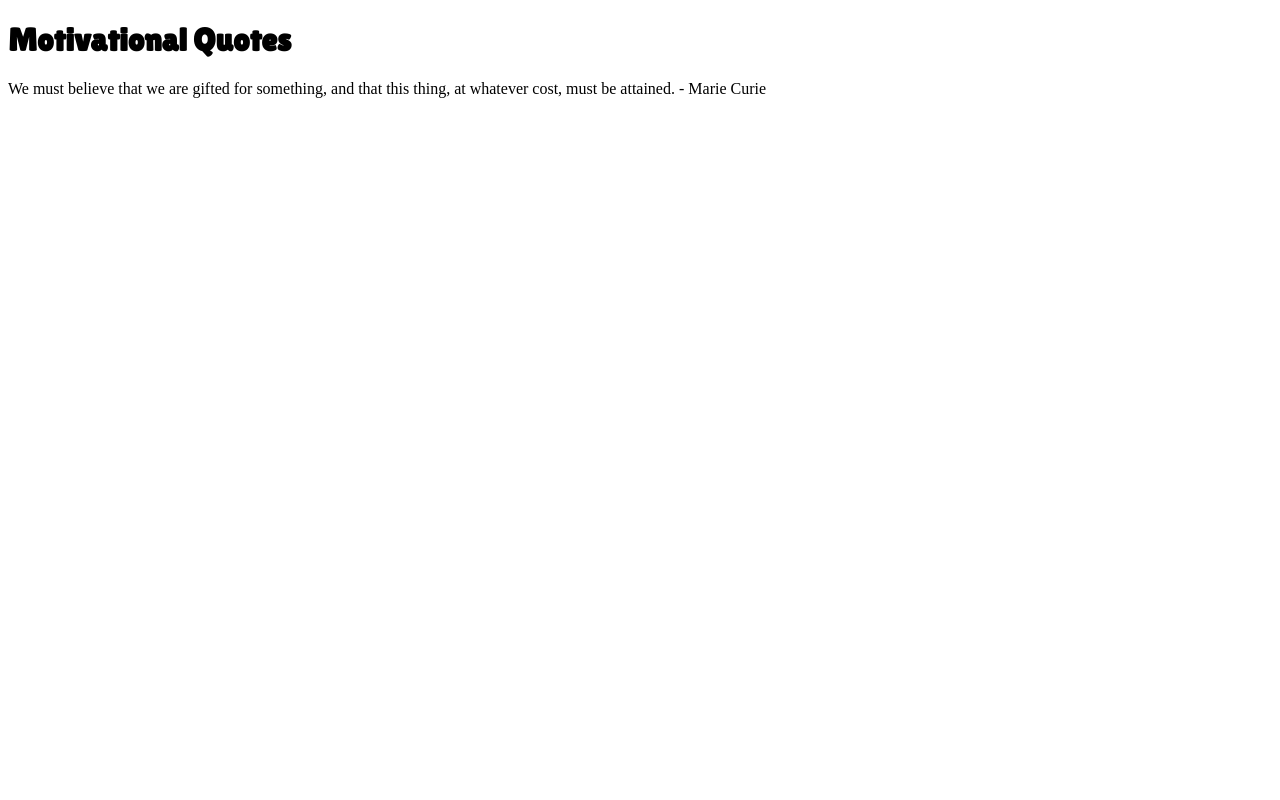
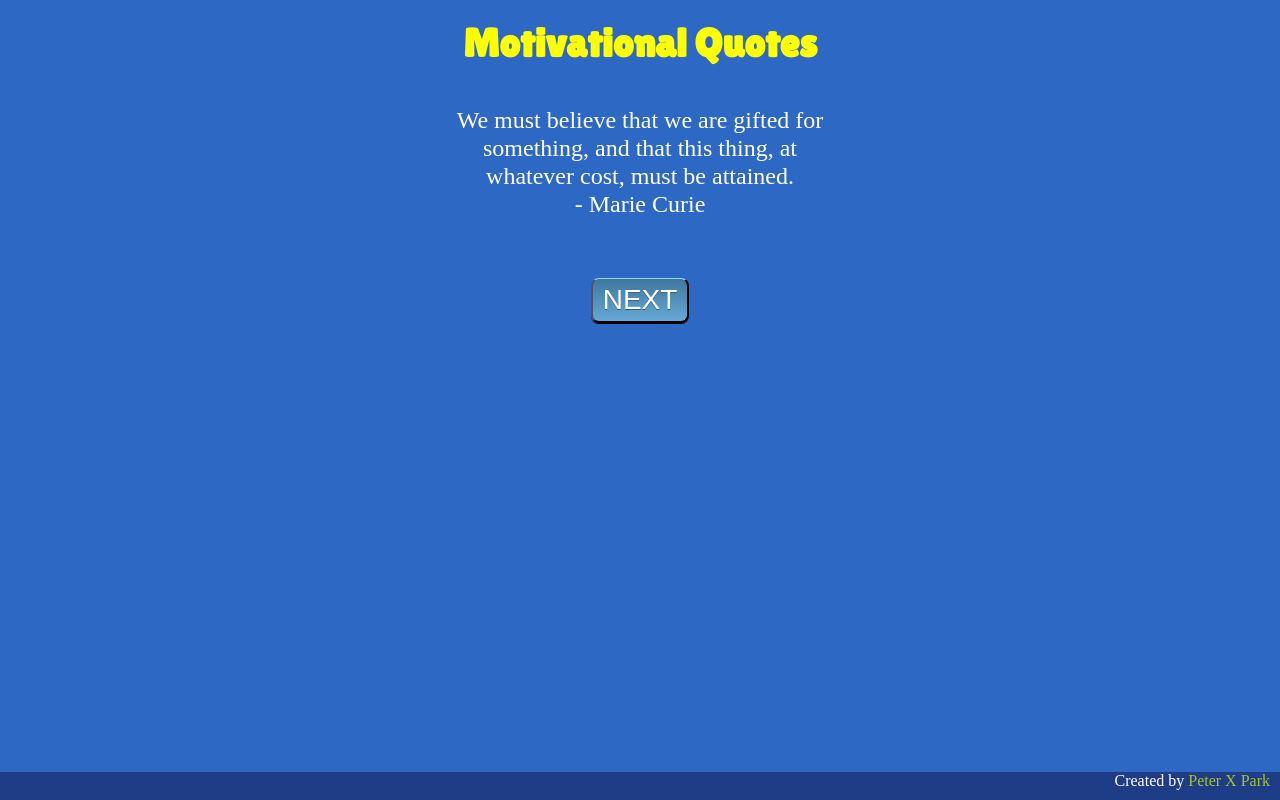
Before and after one commit to park305/quoteApp, a PHP site: page /index.php in a window 1280 px wide. Run offline with PHP 8.4, Linux system fonts and the light colour scheme.

Commit message:
design elements added

```diff
--- a/footer.php
+++ b/footer.php
@@ -0,0 +1,5 @@
+<div class="outerFooter">
+<div class="footer">Created by <a href="">Peter X Park</a></div>
+</div>
+</body>
+</html>
--- a/header.php
+++ b/header.php
@@ -3,7 +3,8 @@
   <head>
     <meta charset="utf-8">
     <link href='http://fonts.googleapis.com/css?family=Lilita+One' rel='stylesheet' type='text/css'>
+	<link rel="stylesheet" type="text/css" href="includes/quoteApp.css">
     <title>Inspiring Quotes v1</title>
   </head>
   <body>
-  	<h1 style="font-family: 'Lilita One', cursive;">Motivational Quotes</h1>
+  	<h1 class="siteTitle">Motivational Quotes</h1>
--- /dev/null
+++ b/includes/quoteApp.css
@@ -0,0 +1,95 @@
+body {
+	margin: 0;
+	background-color: #2d68c4;
+	color: white;
+
+}
+
+a {
+  text-decoration: none;
+
+	color: #a4c42d;
+}
+a:visited, a:hover {
+  text-decoration: underline;
+}
+
+div.quote {
+	display: block;
+	line-height: 28px;
+	margin: 0 auto;
+	max-width: 400px;
+	font-size: 24px;
+	text-align: center;
+}
+
+h1.siteTitle {
+	font-family: 'Lilita One', cursive;
+	width: 100%;
+	font-size: 40px;
+  	text-align: center;
+  	/*background-color: #c4992d;*/
+  	color: yellow;
+  	padding: 20px 0 20px;
+  	margin: 0 0 20px 0;
+  	/* border-bottom line color
+  	border-style: none none solid none;
+  	border-bottom-color: black;
+  	border-bottom-width: 1px;*/
+}
+
+
+div.outerFooter {
+	width:100%;
+	background-color: #1f3c86;
+	bottom: 0;
+	position:fixed;
+
+}
+
+div.footer {
+	color: white;
+	text-align: right;
+	padding-bottom: 10px;
+	padding-right: 10px;
+
+
+}
+
+div.nextButton {
+padding-top: 30px;
+margin-top: 30px;
+}
+
+button.nextBtn {
+   border-top: 1px solid #96d1f8;
+   background: #65a9d7;
+   background: -webkit-gradient(linear, left top, left bottom, from(#3e779d), to(#65a9d7));
+   background: -webkit-linear-gradient(top, #3e779d, #65a9d7);
+   background: -moz-linear-gradient(top, #3e779d, #65a9d7);
+   background: -ms-linear-gradient(top, #3e779d, #65a9d7);
+   background: -o-linear-gradient(top, #3e779d, #65a9d7);
+   padding: 5px 10px;
+   -webkit-border-radius: 8px;
+   -moz-border-radius: 8px;
+   border-radius: 8px;
+   -webkit-box-shadow: rgba(0,0,0,1) 0 1px 0;
+   -moz-box-shadow: rgba(0,0,0,1) 0 1px 0;
+   box-shadow: rgba(0,0,0,1) 0 1px 0;
+   text-shadow: rgba(0,0,0,.4) 0 1px 0;
+   color: white;
+	font-size: 28px;
+
+
+}
+
+
+button.nextBtn:hover {
+	  background: #3cb0fd;
+  background-image: -webkit-linear-gradient(top, #3cb0fd, #3498db);
+  background-image: -moz-linear-gradient(top, #3cb0fd, #3498db);
+  background-image: -ms-linear-gradient(top, #3cb0fd, #3498db);
+  background-image: -o-linear-gradient(top, #3cb0fd, #3498db);
+  background-image: linear-gradient(to bottom, #3cb0fd, #3498db);
+  text-decoration: none;
+}
--- a/index.php
+++ b/index.php
@@ -5,15 +5,17 @@
     $quotes2 = file("QuotesFromBrainyQuote.txt");
     $quotes = array_merge($quotes, $quotes2);
 
+print '<div class="quote">';
     $randNum = rand(0, count($quotes)-1);
     $pieces = explode(";", $quotes[$randNum]);
     $quote = $pieces[0];
     $author = $pieces[1];
     if(is_string($quote) AND is_string($author))
-       print $pieces[0] . " - " . $pieces[1];
+       print $pieces[0] . "<br /> - " . $pieces[1];
      else
       print "Error";
 
-    ?>
-  </body>
-</html>
+
+    echo '</div><div class="nextButton" style="text-align:center;"><button id="nextBtn" class="nextBtn" type="button">NEXT</button></div>';
+    require("footer.php");
+?>
```
